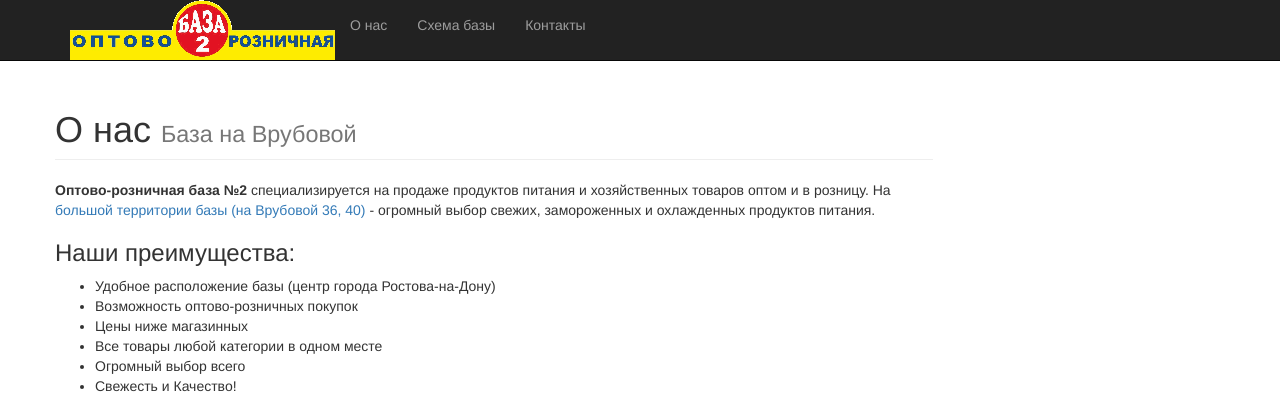
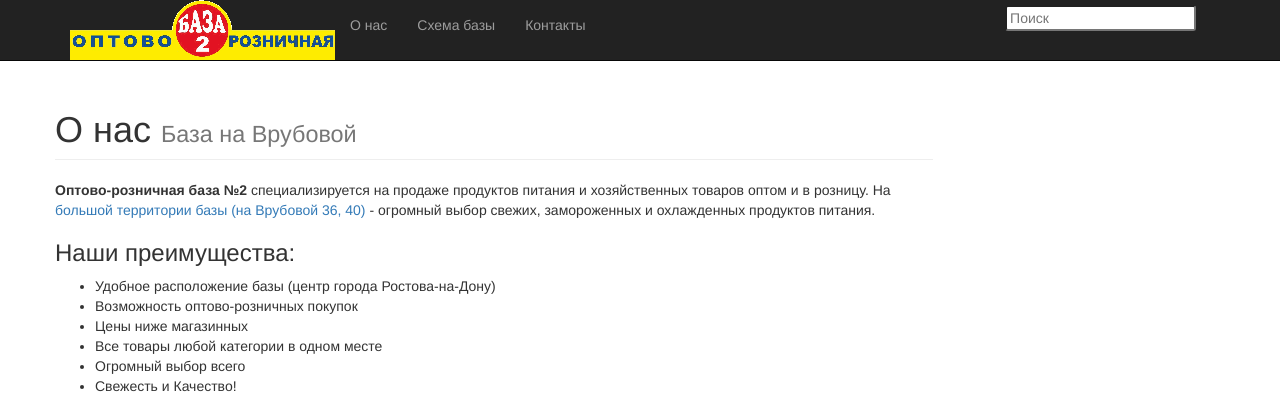
Before and after one commit to noussoft/warehouse, a Flask app: template app/templates/warehouse/about.html in a window 1280 px wide. Shown: the top 402 px of the page. Run offline with Flask 2, Linux system fonts and the light colour scheme; the template is opened without the code that fills it, so the values that code supplies are empty; some libraries are stand-ins or nearby versions.

Commit message:
* added search form

```diff
--- a/app/static/css/styles.css
+++ b/app/static/css/styles.css
@@ -53,6 +53,48 @@ body {
     margin: 20px;
 }
 
+.nav-bar li a {
+    line-height: 50px;
+}
+
 footer {
     margin: 50px 0;
 }
+
+ #custom-search-form {
+    margin:0;
+    margin-top: 5px;
+    padding: 0;
+}
+
+#custom-search-form .search-query {
+    padding-right: 3px;
+    padding-right: 4px \9;
+    padding-left: 3px;
+    padding-left: 4px \9;
+    /* IE7-8 doesn't have border-radius, so don't indent the padding */
+
+    margin-bottom: 0;
+    -webkit-border-radius: 3px;
+    -moz-border-radius: 3px;
+    border-radius: 3px;
+}
+
+#custom-search-form button {
+    border: 0;
+    background: none;
+    /** belows styles are working good */
+    padding: 2px 5px;
+    margin-top: 2px;
+    position: relative;
+    left: -28px;
+    /* IE7-8 doesn't have border-radius, so don't indent the padding */
+    margin-bottom: 0;
+    -webkit-border-radius: 3px;
+    -moz-border-radius: 3px;
+    border-radius: 3px;
+}
+
+.search-query:focus + button {
+    z-index: 3;
+}
--- a/app/templates/base.html
+++ b/app/templates/base.html
@@ -58,6 +58,14 @@
                         <a href="{{ url_for('warehouse.static_page', page_name='contacts') }}">Контакты</a>
                     </li>
                 </ul>
+                <div >
+                    <form action="{{ url_for('warehouse.index') }}search"id="custom-search-form" class="form-search form-horizontal pull-right">
+                        <div class="input-append span12">
+                            <input type="text" class="search-query" placeholder="Поиск">
+                            <button type="submit" class="btn"><i class="icon-search"></i></button>
+                        </div>
+                    </form>
+                </div>
             </div>
             <!-- /.navbar-collapse -->
         </div>
```
